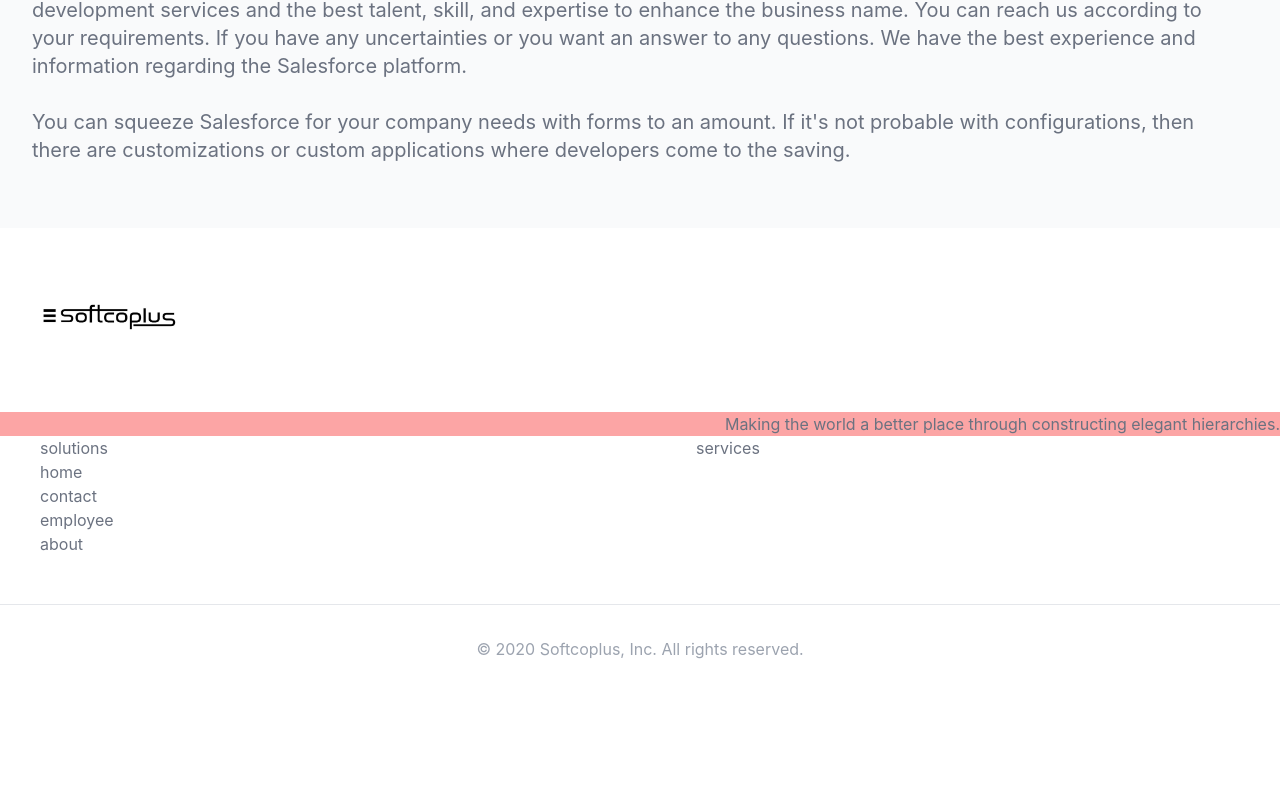
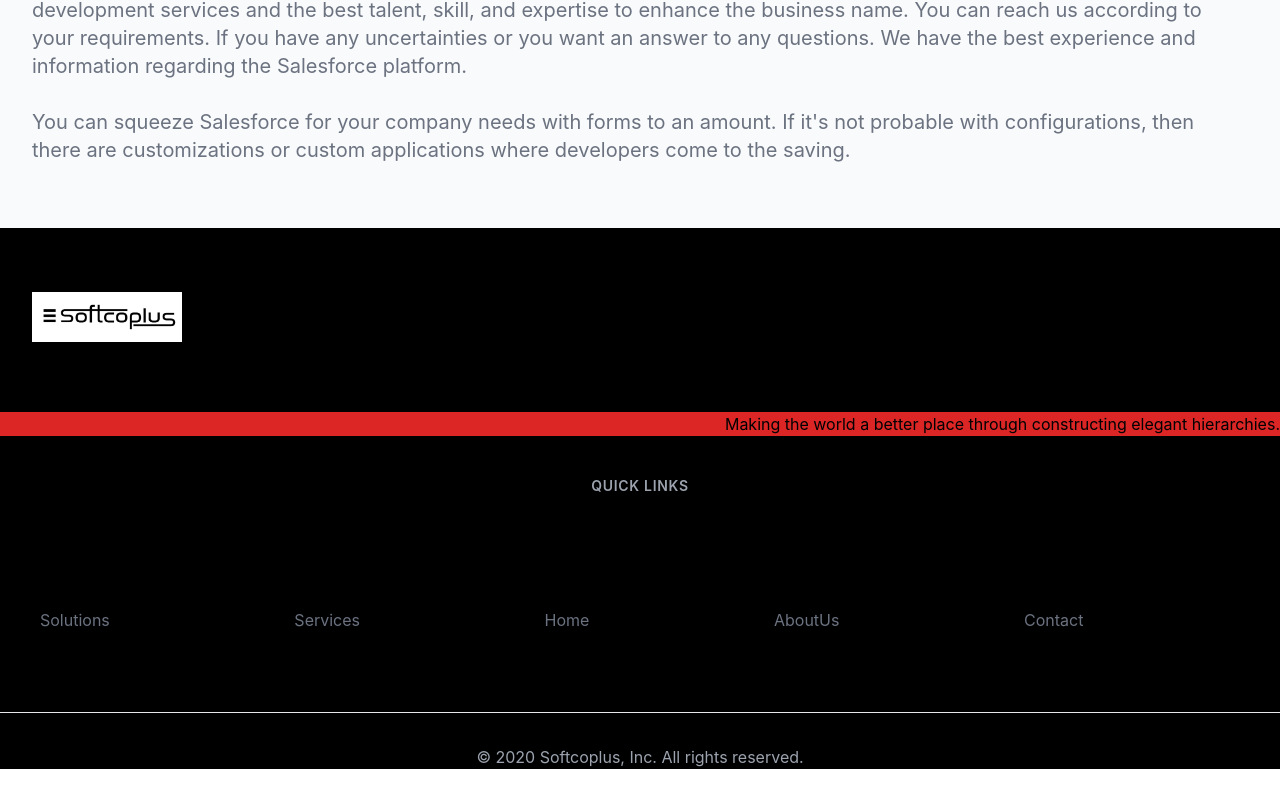
Before and after one commit to Softcoplus-org/softcoplus-website, a Next.js app: page / in a window 1280 px wide. Shown: the part 3802-4603 px from the top of the page. Before the commit the page ends 4495 px from the top, so only its background shows below. Built offline with nearby package versions, Linux system fonts and the light colour scheme.

Commit message:
Updated footer.tsx files

```diff
--- a/components/Footer.tsx
+++ b/components/Footer.tsx
@@ -5,23 +5,24 @@
 
 const navigation = {
   navlinks: [
-    { name:'solutions', href: 'solutions' },
+    { name:'Solutions', href: 'solutions' },
+    { name: 'Services', href: '/services' },
+    { name: 'Home', href: '/' },
+    { name: 'AboutUs', href: '/about' },
+    { name: 'Contact', href: '/contact' },
 
   ],
   services: [
-    { name: 'services', href: '/services' },
+    { name: 'Services', href: '/services' },
   ],
   Home: [
-    { name: 'home', href: '/' },
+    { name: 'Home', href: '/' },
   ],
   contactus: [
-    { name: 'contact', href: '/contact' },
-  ],
-  employee: [
-    { name: 'employee', href: '/employee' },
+    { name: 'Contact', href: '/contact' },
   ],
   AboutUs: [
-    { name: 'about', href: '/AboutUs' },
+    { name: 'AboutUs', href: '/about' },
   ],
 
 
@@ -32,7 +33,7 @@
 
 export default function Example() {
     return (
-    <footer className="bg-white" aria-labelledby="footer-heading">
+    <footer className="bg-black" aria-labelledby="footer-heading">
       <h2 id="footer-heading" className="sr-only">
         Footer
       </h2>
@@ -49,14 +50,15 @@
             </div>
             </div>
             </div>
-            <p className="text-gray-500 text-right bg-red-300">
+            <p className="text-white-500 text-right bg-red-600">
                 Making the world a better place through constructing elegant hierarchies.
               </p>
-              <div className="mt-12 grid grid-cols-2 gap-8 xl:mt-0 xl:col-span-2">
-              <div className="md:grid md:grid-cols-2 md:gap-8">
+              <h3 className="text-sm font-semibold text-gray-400 tracking-wider uppercase text-center mt-10">Quick Links</h3>
+              <div className="mt-12 grid grid-flow-row gap-8 xl:mt-0 xl:rows-span-2 pt-20">
+              <div className="md:grid md:grid-flow-row md:gap-8">
                 <div>
-                  <h3 className="text-sm font-semibold text-gray-400 tracking-wider uppercase"></h3>
-                  <ul role="list" className="ml-10 space-y-4">
+
+                  <ul role="list" className="ml-10 space-x-4 m-8 grid grid-flow-col gap-1 ">
                     {navigation.navlinks.map((item) => (
                       <li key={item.name}>
                         <a href={item.href} className="text-base text-gray-500 hover:text-red-900">
@@ -67,71 +69,14 @@
                   </ul>
                 </div>
 
+    </div>
               </div>
-              <div className="mt-12 md:mt-0">
-                  <h3 className="text-sm font-semibold text-gray-400 tracking-wider uppercase"></h3>
-                  <ul role="list" className="ml-10 space-y-4">
-                    {navigation.services.map((item) => (
-                      <li key={item.name}>
-                        <a href={item.href} className="text-base text-gray-500 hover:text-gray-900">
-                          {item.name}
-                        </a>
-                      </li>
-                    ))}
-                  </ul>
-                </div>
-              </div>
-              <div className="mt-12 md:mt-0">
-                  <h3 className="text-sm font-semibold text-gray-400 tracking-wider uppercase"></h3>
-                  <ul role="list" className="ml-10 space-y-4">
-                    {navigation.Home.map((item) => (
-                      <li key={item.name}>
-                        <a href={item.href} className="text-base text-gray-500 hover:text-gray-900">
-                          {item.name}
-                        </a>
-                      </li>
-                    ))}
-                  </ul>
-                </div>
-                <div className="mt-12 md:mt-0">
-                  <h3 className="text-sm font-semibold text-gray-400 tracking-wider uppercase"></h3>
-                  <ul role="list" className="ml-10 space-y-4">
-                    {navigation.contactus.map((item) => (
-                      <li key={item.name}>
-                        <a href={item.href} className="text-base text-gray-500 hover:text-gray-900">
-                          {item.name}
-                        </a>
-                      </li>
-                    ))}
-                  </ul>
-                </div>
-                <div className="mt-12 md:mt-0">
-                  <h3 className="text-sm font-semibold text-gray-400 tracking-wider uppercase"></h3>
-                  <ul role="list" className="ml-10 space-y-4">
-                    {navigation.employee.map((item) => (
-                      <li key={item.name}>
-                        <a href={item.href} className="text-base text-gray-500 hover:text-gray-900">
-                          {item.name}
-                        </a>
-                      </li>
-                    ))}
-                  </ul>
-                </div>
-                <div className="mt-12 md:mt-0">
-                  <h3 className="text-sm font-semibold text-gray-400 tracking-wider uppercase"></h3>
-                  <ul role="list" className="ml-10 space-y-10">
-                    {navigation.AboutUs.map((item) => (
-                      <li key={item.name}>
-                        <a href={item.href} className="text-base text-gray-500 hover:text-gray-900">
-                          {item.name}
-                        </a>
-                      </li>
-                    ))}
-                  </ul>
-                </div>
 
 
-            <div className="mt-12 border-t border-gray-200 pt-8 mb-8">
+
+
+
+          <div className="mt-12 border-t border-gray-200 pt-8 mb-8">
             <p className="text-base text-gray-400 xl:text-center">&copy; 2020 Softcoplus,  Inc. All rights reserved.</p>
           </div>
           </footer>
```
